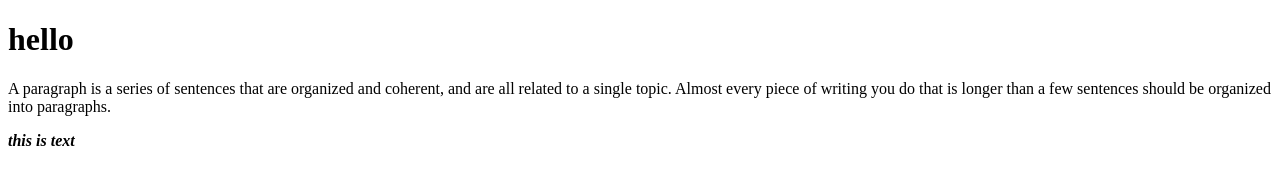
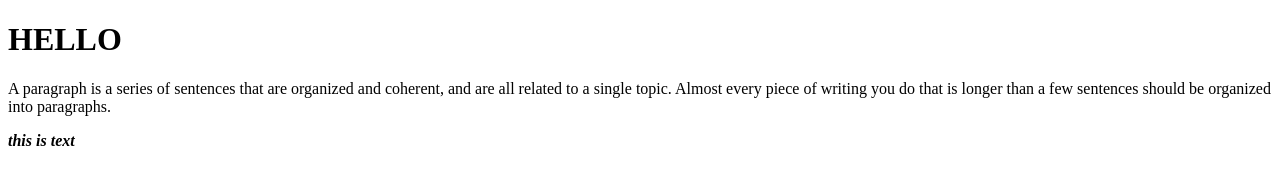
Before and after one commit to Haseeb004/khan2, a plain HTML site: page index.html in a window 1280 px wide. Drawn offline with Linux system fonts and the light colour scheme.

Commit message:
this is second

```diff
--- a/index.html
+++ b/index.html
@@ -6,7 +6,7 @@
     <title>Document</title>
 </head>
 <body>
-    <h1>hello</h1>
+    <h1>HELLO</h1>
     <p>A paragraph is a series of sentences that are organized and coherent, and are all related to a single topic. Almost every piece of writing you do that is longer than a few sentences should be organized into paragraphs.</p>
      <i><b>this is text</b></i>
 
```
